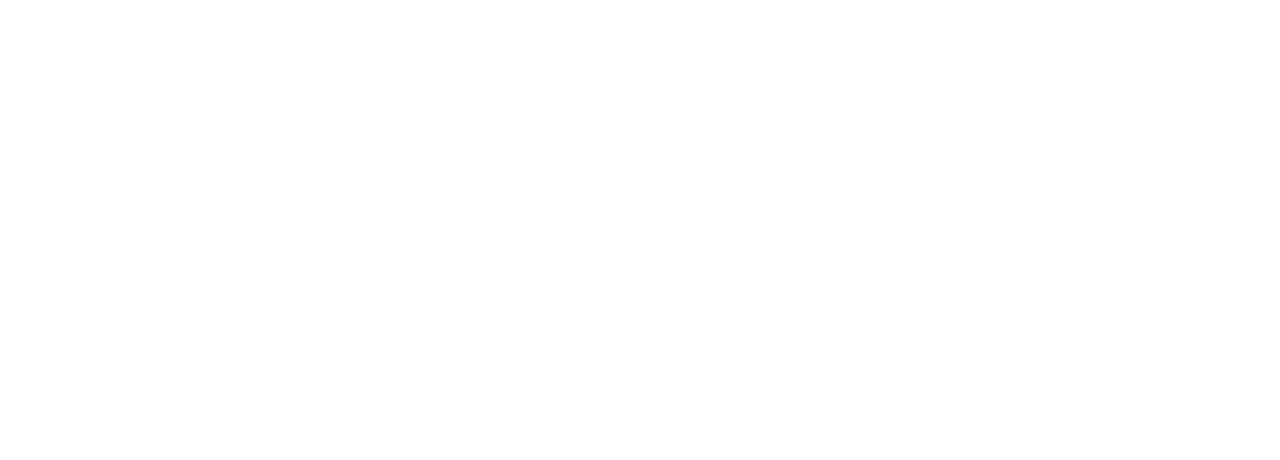
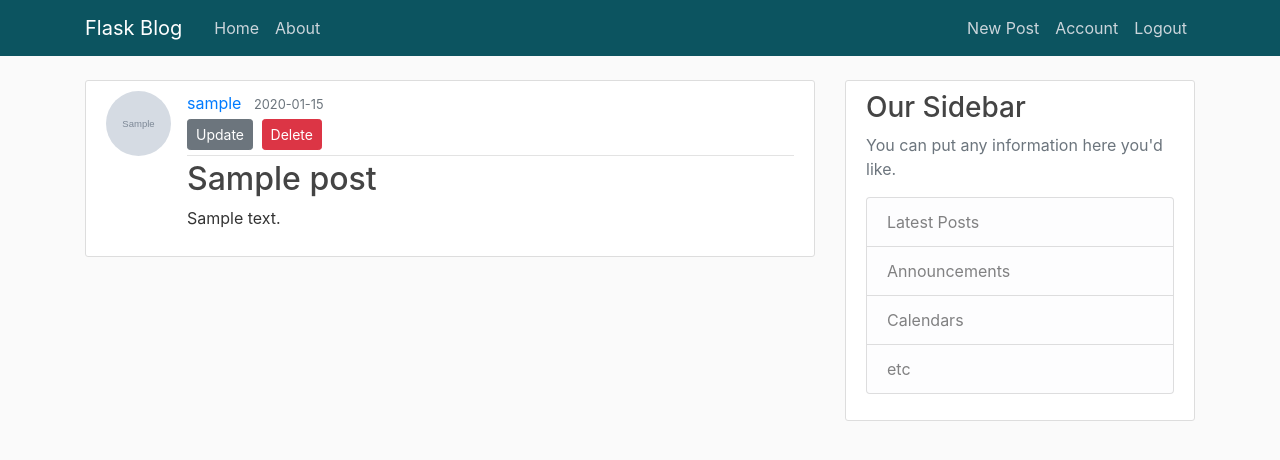
Before and after one commit to shivratangupta/Flask_Blog, a Flask app: page /post/1 in a window 1280 px wide. Before the commit the part shown is empty. Shown: the top 460 px of the page. Run offline with Flask 2, Linux system fonts and the light colour scheme; a user stored in the database is signed in; tables that the repository leaves empty hold one stand-in row (values such as "Sample post"); grey boxes marked "Sample" are stand-in pictures; some libraries are stand-ins or nearby versions.

Commit message:
add update and delete post functionality

```diff
--- a/flaskblog/routes.py
+++ b/flaskblog/routes.py
@@ -1,7 +1,7 @@
 import os
 import secrets
 from PIL import Image
-from flask import render_template, url_for, flash, redirect, request
+from flask import render_template, url_for, flash, redirect, request, abort
 from flask_login import login_user, current_user, logout_user, login_required
 from flaskblog import app, db, bcrypt
 from flaskblog.forms import RegistrationForm, LoginForm, UpdateAccountForm, PostForm
@@ -102,10 +102,41 @@ def new_post():
 		db.session.commit()
 		flash('Your post has been created!', 'success')
 		return redirect(url_for('home'))
-	return render_template('create_post.html', title = 'New Post', form = form)
+	return render_template('create_post.html', title = 'New Post', form = form, legend = 'New Post')
 
 
 @app.route("/post/<int:post_id>")
 def post(post_id):
 	post = Post.query.get_or_404(post_id)
 	return render_template('post.html', title = post.title, post = post)
+
+
+@app.route("/post/<int:post_id>/update", methods = ['GET', 'POST'])
+@login_required
+def update_post(post_id):
+	post = Post.query.get_or_404(post_id)
+	if post.author != current_user:
+		abort(403)
+	form = PostForm()
+	if form.validate_on_submit():
+		post.title = form.title.data
+		post.content = form.content.data
+		db.session.commit()
+		flash('Your post has been updated', 'success')
+		return redirect(url_for('post', post_id = post.id))
+	elif request.method == 'GET':
+		form.title.data = post.title
+		form.content.data = post.content
+	return render_template('create_post.html', title = 'Update Post', form = form, legend = 'Update Post')
+
+
+@app.route("/post/<int:post_id>/delete", methods = ['Post'])
+@login_required
+def delete_post(post_id):
+	post = Post.query.get_or_404(post_id)
+	if post.author != current_user:
+		abort(403)
+	db.session.delete(post)
+	db.session.commit()
+	flash('Your post has been deleted!', 'success')
+	return redirect(url_for('home'))
--- a/flaskblog/templates/create_post.html
+++ b/flaskblog/templates/create_post.html
@@ -4,7 +4,7 @@
 		<form method="POST" action="">
 			{{form.hidden_tag()}}
 			<fieldset class="form-group">
-				<legend class="border-bottom mb-4">New Post</legend>
+				<legend class="border-bottom mb-4">{{ legend }}</legend>
 				<div class="form-group">
 					{{form.title.label(class="form-control-label")}}
 					{% if form.title.errors %}
--- a/flaskblog/templates/home.html
+++ b/flaskblog/templates/home.html
@@ -8,7 +8,7 @@
 		      		<a class="mr-2" href="#">{{ post.author.username }}</a>
 		      		<small class="text-muted">{{ post.date_posted.strftime('%Y-%m-%d') }}</small>
 		    	</div>
-		    	<h2><a class="article-title" href="#">{{ post.title }}</a></h2>
+		    	<h2><a class="article-title" href="{{ url_for('post', post_id = post.id) }}">{{ post.title }}</a></h2>
 		    	<p class="article-content">{{ post.content }}</p>
 		  	</div>
 		</article>
--- a/flaskblog/templates/post.html
+++ b/flaskblog/templates/post.html
@@ -0,0 +1,39 @@
+{% extends "layout.html" %}
+{% block content %}
+	<article class="media content-section">
+		<img class="rounded-circle article-img" src="{{ url_for('static', filename = 'profile_pics/' + post.author.image_file) }}">
+		 <div class="media-body">
+		    <div class="article-metadata">
+		      	<a class="mr-2" href="#">{{ post.author.username }}</a>
+		      	<small class="text-muted">{{ post.date_posted.strftime('%Y-%m-%d') }}</small>
+		      	{% if post.author == current_user %}
+		      		<div>
+		      			<a class="btn btn-secondary btn-sm mt-1 mb-1" href="{{ url_for('update_post', post_id = post.id) }}">Update</a>
+		      			<button type="button" class="btn btn-danger btn-sm m-1" data-toggle="modal" data-target="#deleteModal">Delete</button>
+		      		</div>
+		      	{% endif %}
+		    </div>
+		    <h2 class="article-title">{{ post.title }}</h2>
+		    <p class="article-content">{{ post.content }}</p>
+		  </div>
+	</article>
+	<!-- Modal -->
+	<div class="modal fade" id="deleteModal" tabindex="-1" role="dialog" aria-labelledby="deleteModalLabel" aria-hidden="true">
+	  <div class="modal-dialog" role="document">
+	    <div class="modal-content">
+	      <div class="modal-header">
+	        <h5 class="modal-title" id="deleteModalLabel">Delete Post?</h5>
+	        <button type="button" class="close" data-dismiss="modal" aria-label="Close">
+	          <span aria-hidden="true">&times;</span>
+	        </button>
+	      </div>
+	      <div class="modal-footer">
+	        <button type="button" class="btn btn-secondary" data-dismiss="modal">Close</button>
+	        <form action="{{ url_for('delete_post', post_id = post.id) }}" method="POST">
+	        	<input class="btn btn-danger" type="submit" value="Delete">
+	        </form>
+	      </div>
+	    </div>
+	  </div>
+	</div>
+{% endblock content %}
```
